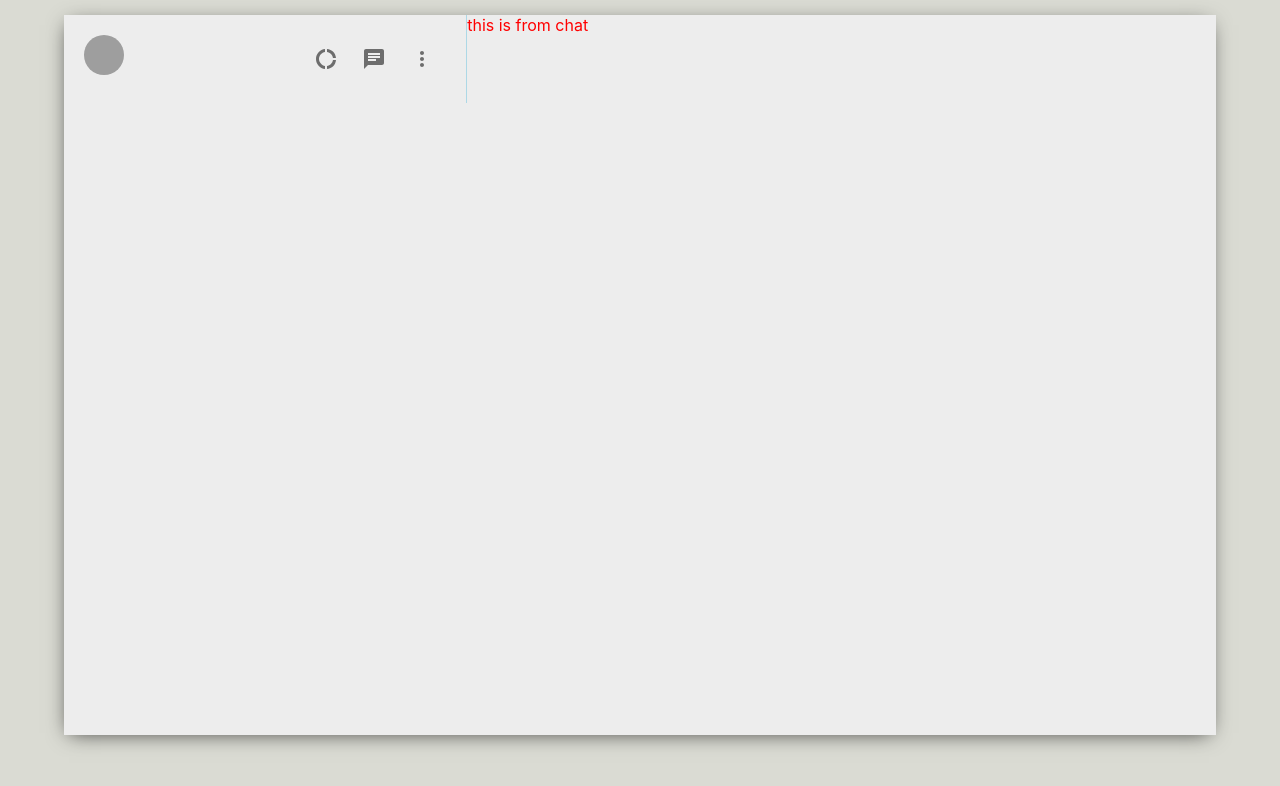
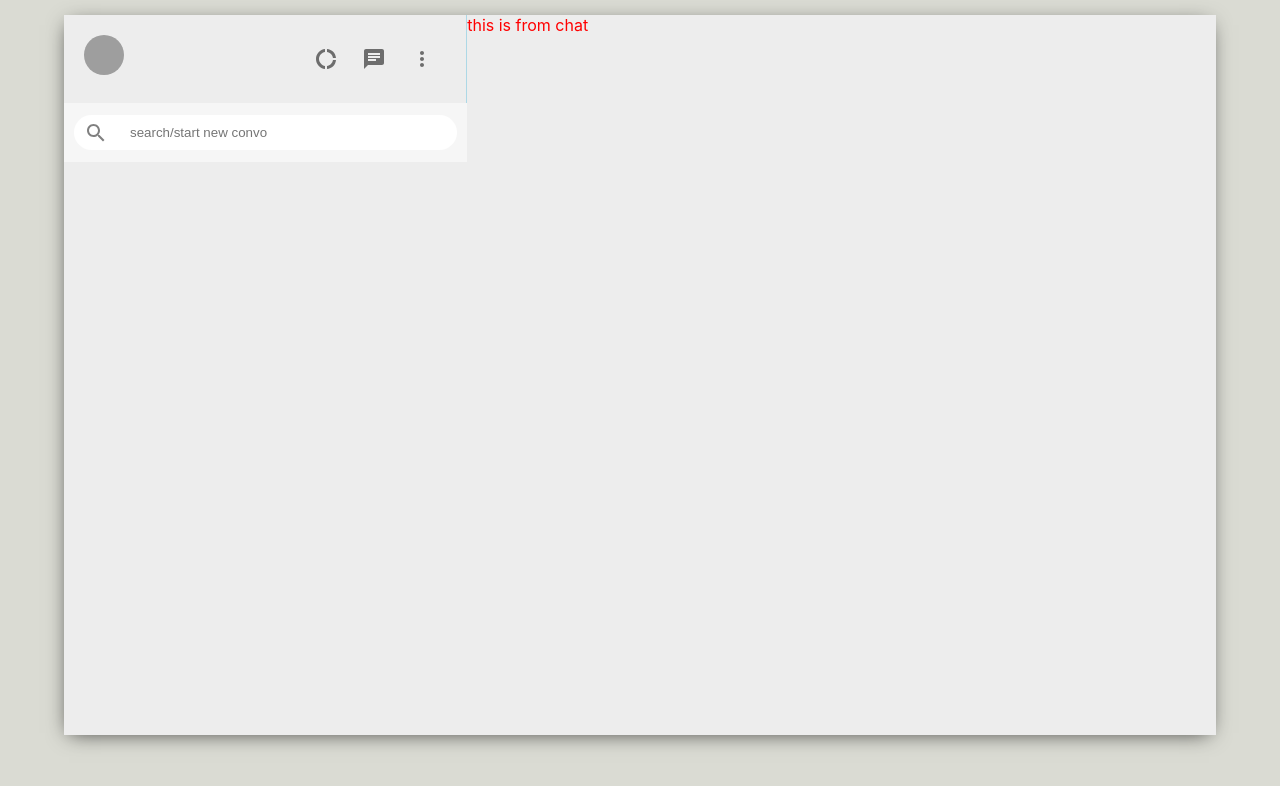
Before and after one commit to amoghtripathi/mern-whatsapp-clone, a React (Create React App) app: page / in a window 1280 px wide. Shown: the top 786 px of the page. Built offline with nearby package versions, Linux system fonts and the light colour scheme; grey boxes are pictures that could not be loaded.

Commit message:
more sidebar styling

```diff
--- a/src/Sidebar.css
+++ b/src/Sidebar.css
@@ -16,3 +16,35 @@
     justify-content: space-between;
     min-width: 10vw;
 }
+
+.sidebar__headerRight > .MuiSvgIcon-root{
+    margin-right: 2vw;
+    font-size: 24px !important;
+}
+
+.sidebar__search{
+    display: flex;
+    align-items: center;
+    background-color: #f6f6f6;
+    height: 39px;
+    padding: 10px;
+}
+
+.sidebar__searchContainer{
+    display: flex;
+    align-items: center;
+    background-color: #ffff;
+    width: 100%;
+    height: 35px;
+    border-radius: 20px;
+}
+
+.sidebar__searchContainer > .MuiSvgIcon-root{
+    color: gray;
+    padding: 10px;
+}
+
+.sidebar__searchContainer > input{
+    border: none;
+    margin-left: 10px;
+}
--- a/src/Sidebar.js
+++ b/src/Sidebar.js
@@ -4,6 +4,7 @@ import DonutLargeIcon from "@material-ui/icons/DonutLarge";
 import ChatIcon from "@material-ui/icons/Chat";
 import MoreVertIcon from "@material-ui/icons/MoreVert";
 import {IconButton, Avatar} from "@material-ui/core";
+import { SearchOutlined } from "@material-ui/icons";
 
 function Sidebar() {
     return (
@@ -26,6 +27,12 @@ function Sidebar() {
 
                 </div>
             </div>
+            <div className="sidebar__search">
+                <div className="sidebar__searchContainer">
+                    <SearchOutlined />
+                    <input placeholder="search/start new convo" type="text"/>
+                </div>
+            </div>
         </div>
     )
 }
```
